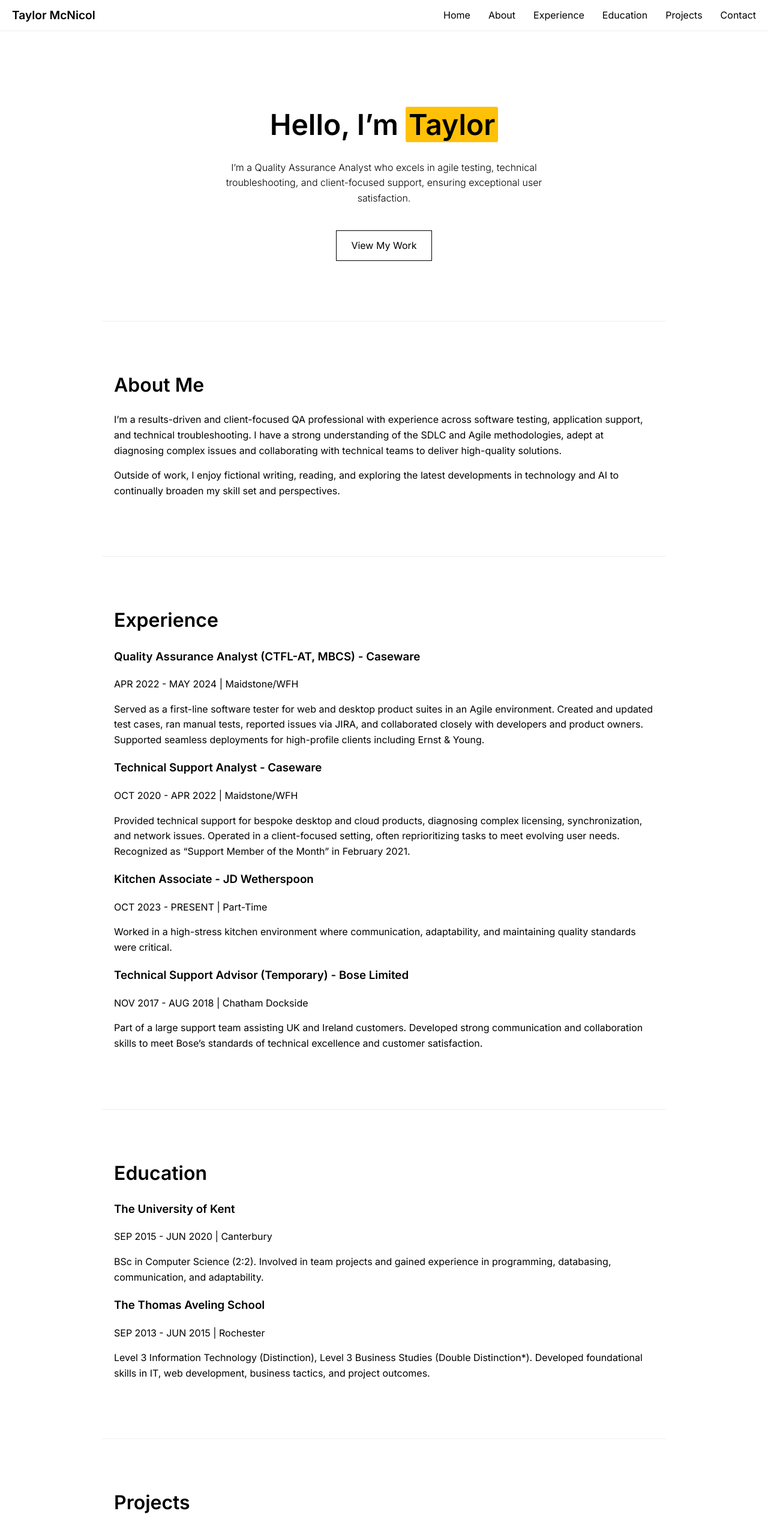
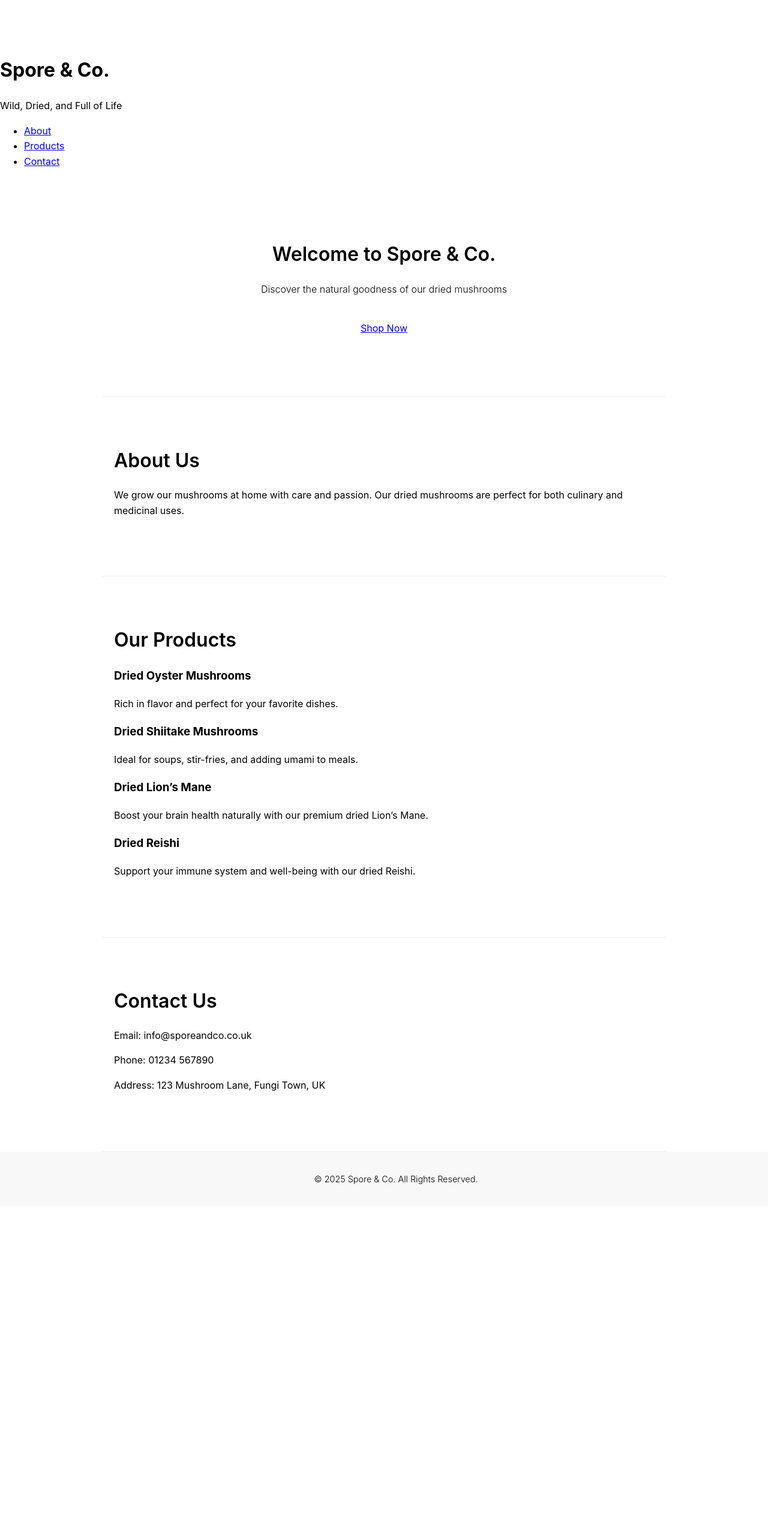
Before and after one commit to TayMc12/TayMc12.github.io, a plain HTML site: page index.html in a window 1280 px wide. Shown: the top 2554 px of the page at 60% size. After the commit the page ends 2011 px from the top, so only its background shows below. Drawn offline with Linux system fonts and the light colour scheme.

Commit message:
revision2

```diff
--- a/index.html
+++ b/index.html
@@ -1,126 +1,88 @@
 <!DOCTYPE html>
 <html lang="en">
 <head>
-  <meta charset="UTF-8" />
-  <meta name="viewport" content="width=device-width, initial-scale=1.0"/>
-  <title>My Portfolio</title>
-  <!-- Google Font -->
-  <link href="https://fonts.googleapis.com/css2?family=Inter:wght@300;400;600&display=swap" rel="stylesheet">
-  <link rel="stylesheet" href="styles/main.css" />
+  <meta charset="UTF-8">
+  <meta name="viewport" content="width=device-width, initial-scale=1">
+  <title>Spore & Co. | Wild, Dried, and Full of Life</title>
+  <!-- Link to our CSS in the styles folder -->
+  <link rel="stylesheet" href="styles/main.css">
+  <!-- Google Fonts: Example using 'Poppins' -->
+  <link rel="preconnect" href="https://fonts.googleapis.com">
+  <link rel="preconnect" href="https://fonts.gstatic.com" crossorigin>
+  <link
+    href="https://fonts.googleapis.com/css2?family=Poppins:wght@300;400;600&display=swap"
+    rel="stylesheet"
+  >
 </head>
 <body>
+  <!-- Header -->
+  <header class="container">
+    <h1>Spore & Co.</h1>
+    <p>Wild, Dried, and Full of Life</p>
+  </header>
 
-  <header>
-    <nav class="main-nav">
-      <div class="logo">Taylor McNicol</div>
+  <!-- Navigation -->
+  <nav>
+    <div class="container">
       <ul>
-        <li><a href="#hero">Home</a></li>
         <li><a href="#about">About</a></li>
-        <li><a href="#experience">Experience</a></li>
-        <li><a href="#education">Education</a></li>
-        <li><a href="#projects">Projects</a></li>
+        <li><a href="#products">Products</a></li>
         <li><a href="#contact">Contact</a></li>
       </ul>
+    </div>
   </nav>
-  </header>
 
-  <main>
-    <!-- Hero / Home Section -->
-    <section id="hero" class="hero">
-      <h1>Hello, I’m <span class="highlight">Taylor</span></h1>
-      <p>I’m a Quality Assurance Analyst who excels in agile testing, technical troubleshooting, and client-focused support, ensuring exceptional user satisfaction.</p>
-      <a class="btn" href="#projects">View My Work</a>
+  <!-- Hero Section -->
+  <section class="hero">
+    <div class="hero-overlay">
+      <div>
+        <h2>Welcome to Spore & Co.</h2>
+        <p>Discover the natural goodness of our dried mushrooms</p>
+        <a href="#products" class="hero-btn">Shop Now</a>
+      </div>
+    </div>
   </section>
 
   <!-- About Section -->
-    <section id="about">
-      <h2>About Me</h2>
-      <p>I’m a results-driven and client-focused QA professional with experience across software testing, application support, and technical troubleshooting. I have a strong understanding of the SDLC and Agile methodologies, adept at diagnosing complex issues and collaborating with technical teams to deliver high-quality solutions.</p>
-      <p>Outside of work, I enjoy fictional writing, reading, and exploring the latest developments in technology and AI to continually broaden my skill set and perspectives.</p>
+  <section id="about" class="about container">
+    <h2>About Us</h2>
+    <p>We grow our mushrooms at home with care and passion. Our dried mushrooms are perfect for both culinary and medicinal uses.</p>
   </section>
 
-    <!-- Experience Section -->
-    <section id="experience">
-      <h2>Experience</h2>
-      <div class="experience-list">
-        <article class="experience-item">
-          <h3>Quality Assurance Analyst (CTFL-AT, MBCS) - Caseware</h3>
-          <span class="timeframe">APR 2022 - MAY 2024 | Maidstone/WFH</span>
-          <p>Served as a first-line software tester for web and desktop product suites in an Agile environment. Created and updated test cases, ran manual tests, reported issues via JIRA, and collaborated closely with developers and product owners. Supported seamless deployments for high-profile clients including Ernst & Young.</p>
-        </article>
-
-        <article class="experience-item">
-          <h3>Technical Support Analyst - Caseware</h3>
-          <span class="timeframe">OCT 2020 - APR 2022 | Maidstone/WFH</span>
-          <p>Provided technical support for bespoke desktop and cloud products, diagnosing complex licensing, synchronization, and network issues. Operated in a client-focused setting, often reprioritizing tasks to meet evolving user needs. Recognized as “Support Member of the Month” in February 2021.</p>
-        </article>
-
-        <article class="experience-item">
-          <h3>Kitchen Associate - JD Wetherspoon</h3>
-          <span class="timeframe">OCT 2023 - PRESENT | Part-Time</span>
-          <p>Worked in a high-stress kitchen environment where communication, adaptability, and maintaining quality standards were critical.</p>
-        </article>
-
-        <article class="experience-item">
-          <h3>Technical Support Advisor (Temporary) - Bose Limited</h3>
-          <span class="timeframe">NOV 2017 - AUG 2018 | Chatham Dockside</span>
-          <p>Part of a large support team assisting UK and Ireland customers. Developed strong communication and collaboration skills to meet Bose’s standards of technical excellence and customer satisfaction.</p>
-        </article>
+  <!-- Products Section -->
+  <section id="products" class="products container">
+    <h2>Our Products</h2>
+    <div class="product-list">
+      <div class="product">
+        <h3>Dried Oyster Mushrooms</h3>
+        <p>Rich in flavor and perfect for your favorite dishes.</p>
       </div>
-    </section>
-
-    <!-- Education Section -->
-    <section id="education">
-      <h2>Education</h2>
-      <div class="education-list">
-        <article class="education-item">
-          <h3>The University of Kent</h3>
-          <span class="timeframe">SEP 2015 - JUN 2020 | Canterbury</span>
-          <p>BSc in Computer Science (2:2). Involved in team projects and gained experience in programming, databasing, communication, and adaptability.</p>
-        </article>
-
-        <article class="education-item">
-          <h3>The Thomas Aveling School</h3>
-          <span class="timeframe">SEP 2013 - JUN 2015 | Rochester</span>
-          <p>Level 3 Information Technology (Distinction), Level 3 Business Studies (Double Distinction*). Developed foundational skills in IT, web development, business tactics, and project outcomes.</p>
+      <div class="product">
+        <h3>Dried Shiitake Mushrooms</h3>
+        <p>Ideal for soups, stir-fries, and adding umami to meals.</p>
       </div>
-    </section>
-
-    <!-- Projects Section -->
-    <section id="projects">
-      <h2>Projects</h2>
-      <p>Below are examples of my work from previous roles and personal initiatives.</p>
-      <div class="project-grid">
-        <article class="project-item">
-          <img src="images/project1-thumbnail.jpg" alt="Project 1 Screenshot">
-          <h3>Project One</h3>
-          <p>A dynamic landing page showcasing a modern product suite. Focused on ensuring compatibility, usability, and seamless performance.</p>
-          <a href="#" target="_blank">View Project</a>
-        </article>
-
-        <article class="project-item">
-          <img src="images/project2-thumbnail.jpg" alt="Project 2 Screenshot">
-          <h3>Project Two</h3>
-          <p>A web application aimed at streamlining testing workflows. Contributed QA insights, ensuring robust performance and user satisfaction.</p>
-          <a href="#" target="_blank">View Project</a>
-        </article>
+      <div class="product">
+        <h3>Dried Lion’s Mane</h3>
+        <p>Boost your brain health naturally with our premium dried Lion’s Mane.</p>
+      </div>
+      <div class="product">
+        <h3>Dried Reishi</h3>
+        <p>Support your immune system and well-being with our dried Reishi.</p>
+      </div>
     </div>
   </section>
 
   <!-- Contact Section -->
-    <section id="contact">
-      <h2>Contact</h2>
-      <p>If you’re interested in working together or learning more about my experience, feel free to reach out.</p>
-      <p>Email: <a href="mailto:tsmcnicol001@gmail.com">tsmcnicol001@gmail.com</a></p>
-      <p>Phone: 07928 594025</p>
-      <p>Location: Rochester, Kent</p>
+  <section id="contact" class="contact container">
+    <h2>Contact Us</h2>
+    <p>Email: info@sporeandco.co.uk</p>
+    <p>Phone: 01234 567890</p>
+    <p>Address: 123 Mushroom Lane, Fungi Town, UK</p>
   </section>
-  </main>
 
-  <footer>
-    <p>&copy; 2024 Taylor McNicol. All rights reserved.</p>
+  <!-- Footer -->
+  <footer class="footer">
+    <p>&copy; 2025 Spore & Co. All Rights Reserved.</p>
   </footer>
-
-  <script src="scripts/main.js"></script>
 </body>
 </html>
```
Also changed, not shown: index.html.txt (deleted). Lines whose indentation alone changed are shown as unchanged.
